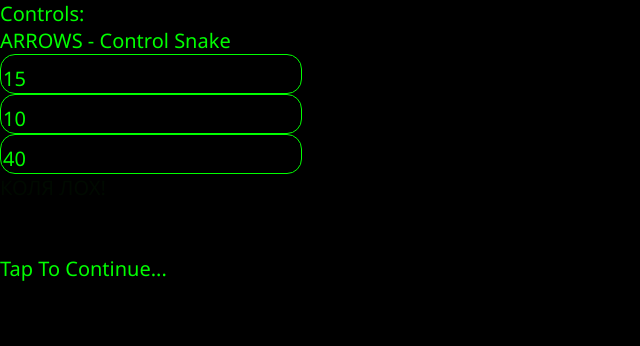
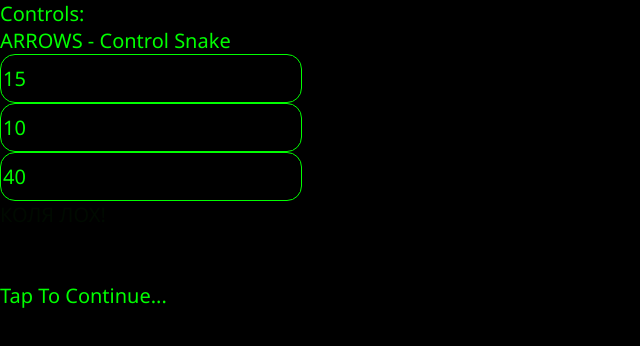
Before and after one commit to Pixelsuft/snake.html, a plain HTML site: page index.html in a window 1280 px wide. Shown: the whole page, without its empty margins (0-640 px from the left). Drawn offline with Linux system fonts and the light colour scheme.

Commit message:
Add files via upload

```diff
--- a/index.css
+++ b/index.css
@@ -25,4 +25,5 @@ input[type="number"] {
 	font-family: Segoe UI;
 	font-size: 20px;
 	padding-top: 10px;
+	padding-bottom: 10px;
 }
```
